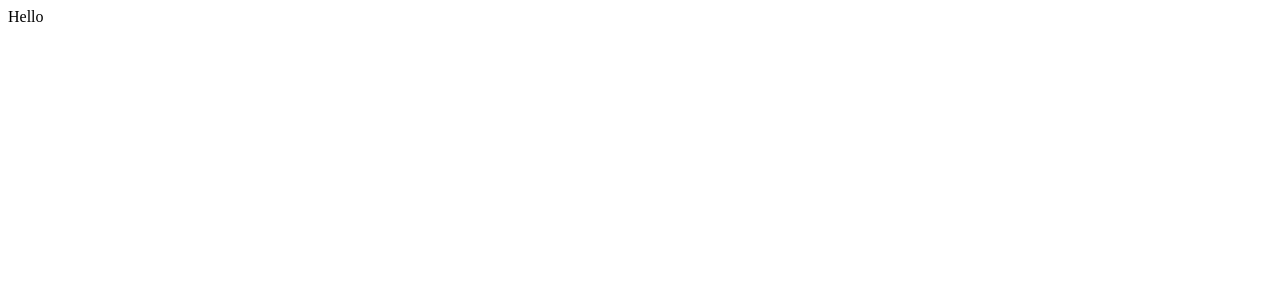
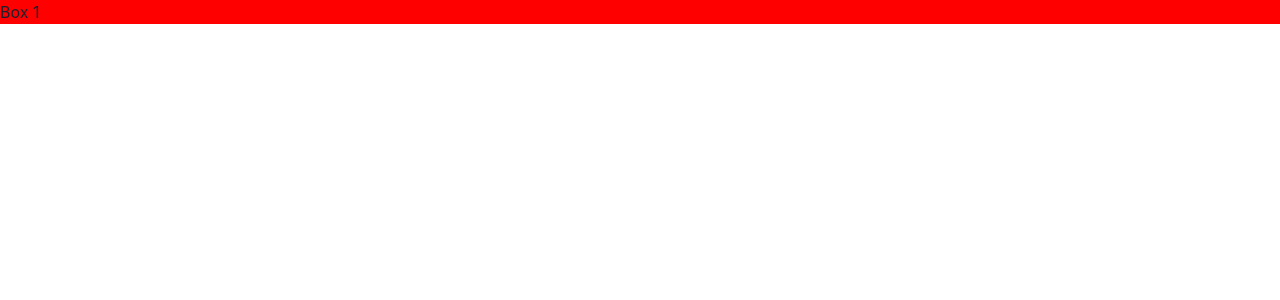
Before and after one commit to KwonSsohyun/MindMood, a Next.js app: page / in a window 1280 px wide. Shown: the top 300 px of the page. Built offline with nearby package versions, Linux system fonts and the light colour scheme.

Commit message:
🗂️Chore : 프로젝트 구조 설정

```diff
--- a/package.json
+++ b/package.json
@@ -14,6 +14,8 @@
   "author": "",
   "license": "ISC",
   "dependencies": {
+    "@chakra-ui/icons": "^2.2.4",
+    "@chakra-ui/react": "^2.10.3",
     "next": "^14.2.15",
     "react": "^18.3.1",
     "react-dom": "^18.3.1"
--- /dev/null
+++ b/pages/_app.tsx
@@ -0,0 +1,18 @@
+/**
+ * ▶ _app 컴포넌트
+ *
+ * 공통 컴포넌트
+ * - 모든 페이지에서 공유되는 컴포넌트 정의
+ */
+import React from 'react';
+import { ChakraProvider } from '@chakra-ui/react';
+
+// ▶ MyApp 컴포넌트 정의
+//   Component : 현재 렌더링할 페이지의 컴포넌트
+//   pageProps : 현재 페이지에 전달된 속성(props)
+export default function MyApp({ Component, pageProps }) {
+    // ● 현재 페이지의 컴포넌트를 렌더링하고, 전달된 속성(props)을 모두 전달
+    return <ChakraProvider>
+        <Component {...pageProps} />
+    </ChakraProvider>
+}
--- a/pages/index.tsx
+++ b/pages/index.tsx
@@ -5,9 +5,10 @@
  * - Calendar 컴포넌트 렌더링
  */
 import React from 'react';
+import { Box } from '@chakra-ui/react';
 
 export default function Home() {
    return <div>
-       Hello
+       <Box bg="red">Box 1</Box>
    </div>
 }
```
